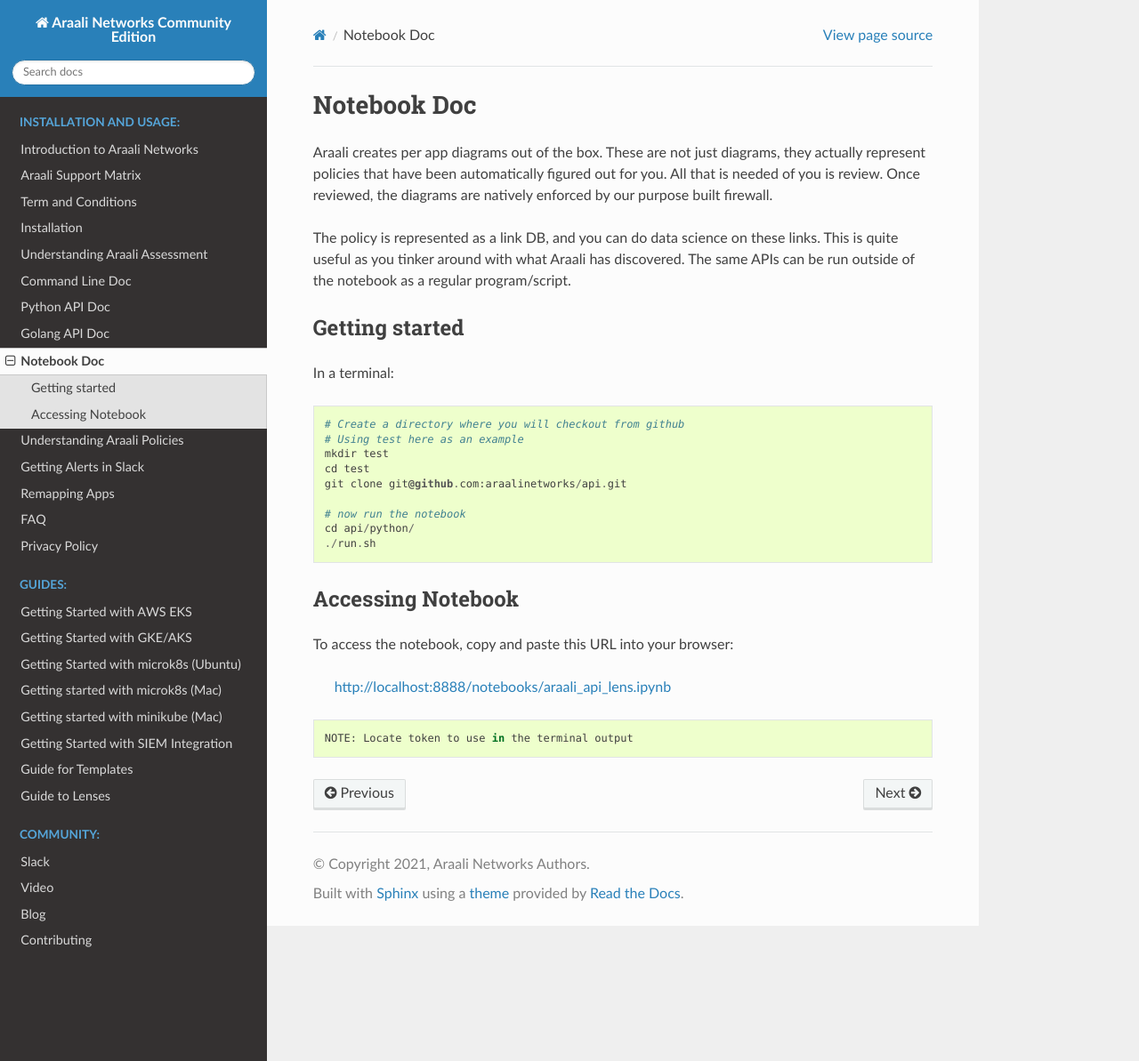
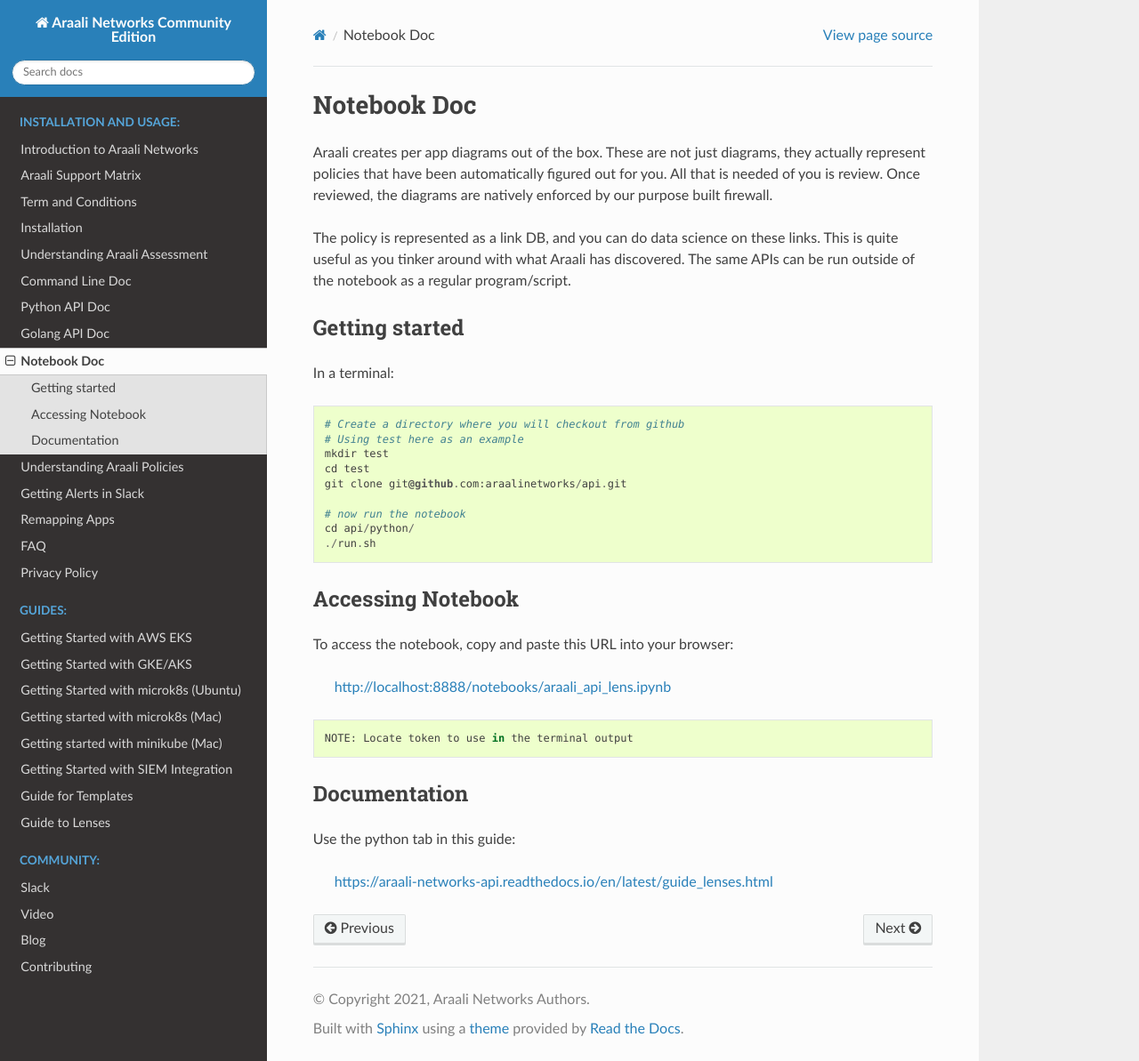
Before and after one commit to araalinetworks/api, a Sphinx documentation site: the page built from doc/source/araalictlnotebook.rst, in a window 1280 px wide and 1193 px high. Shown: the whole window at 89% size. Built offline with Sphinx 7.4.7 and the Read the Docs theme 2.0.0, drawn with Linux system fonts in a browser that asks for light colours.

Commit message:
add documentation link

```diff
--- a/doc/source/araalictlnotebook.rst
+++ b/doc/source/araalictlnotebook.rst
@@ -34,3 +34,9 @@
 ::
 
         NOTE: Locate token to use in the terminal output
+
+Documentation
+-------------
+Use the python tab in this guide:
+
+        https://araali-networks-api.readthedocs.io/en/latest/guide_lenses.html
```
